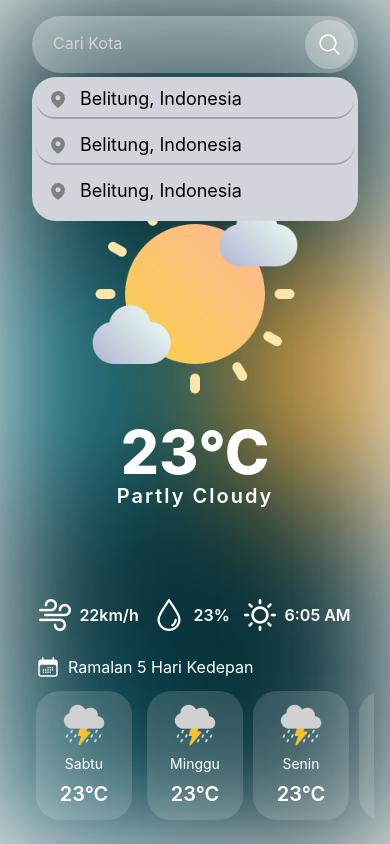
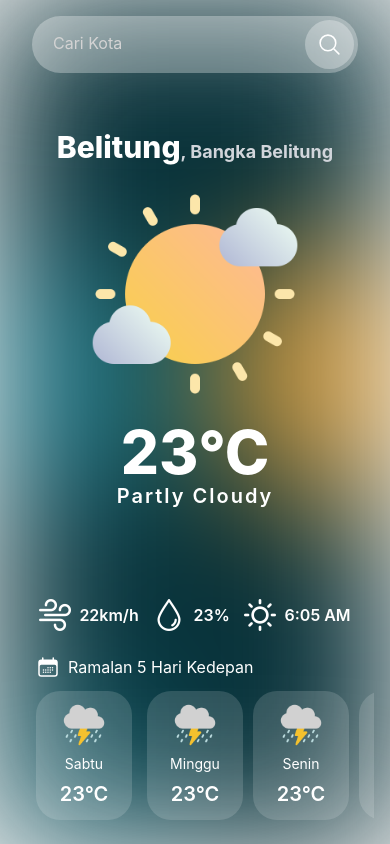
Before and after one commit to Attta-pangestu/CerahWeather-mobile-app, a React Native app: screen /Home in a window 390 px wide. Both pictures are taken after a click on the element 329 px from the left and 44 px from the top of the page. Built offline with nearby package versions, Linux system fonts and the light colour scheme.

Commit message:
create: search city functionalities

```diff
--- a/App.js
+++ b/App.js
@@ -5,6 +5,7 @@ import AppNavigation from "./navigation/AppNavigation";
 export default function App() {
   return <AppNavigation />;
 }
+
 
 const styles = StyleSheet.create({
   container: {
--- a/components/HomeScreens.jsx
+++ b/components/HomeScreens.jsx
@@ -9,18 +9,30 @@ import {
   TouchableOpacity,
   View,
 } from "react-native";
-import React, { useState } from "react";
+import React, { useCallback, useState } from "react";
 import { opacity } from "../utils/opacity";
 import * as Icons from "react-native-heroicons/outline";
 import * as IconsSolid from "react-native-heroicons/solid";
+import { debounce } from "lodash";
+import { fetchLocForecast, fetchSearchLocForecast } from "../api/weather";
 
 const HomeScreens = () => {
   const [showSearch, setShowSearch] = useState(false);
-  const [location, setLocation] = useState([1, 2, 3]);
+  const [location, setLocation] = useState([]);
 
   function handleLocSelection(loc) {
     console.log(loc);
   }
+
+  function handleSearch(text) {
+    if (text.length > 2) {
+      fetchSearchLocForecast({ city: text }).then((data) => {
+        setLocation(data);
+      });
+    }
+  }
+
+  const handleTextDebounce = useCallback(debounce(handleSearch, 1200), []);
 
   const daysOfWeek = [
     "Minggu",
@@ -67,6 +79,9 @@ const HomeScreens = () => {
           >
             {showSearch ? (
               <TextInput
+                onChangeText={(text) => {
+                  handleTextDebounce(text);
+                }}
                 placeholder="Cari Kota"
                 placeholderTextColor={"lightgray"}
                 className="pl-6 pb-1 h-10 flex-1 text-base text-white"
@@ -98,9 +113,8 @@ const HomeScreens = () => {
                       onPress={() => handleLocSelection(loc)}
                     >
                       <IconsSolid.MapPinIcon color={"gray"} size={20} />
-
                       <Text className="text-black text-lg">
-                        Belitung, Indonesia
+                        {loc.name}, {loc.region}
                       </Text>
                     </TouchableOpacity>
                   );
@@ -209,5 +223,3 @@ const HomeScreens = () => {
 };
 
 export default HomeScreens;
-
-const styles = StyleSheet.create({});
--- a/package.json
+++ b/package.json
@@ -15,6 +15,7 @@
     "axios": "^1.7.2",
     "expo": "~51.0.14",
     "expo-status-bar": "~1.12.1",
+    "lodash": "^4.17.21",
     "nativewind": "^2.0.11",
     "react": "18.2.0",
     "react-native": "0.74.2",
```
Also changed, not shown: 1 other file (tests, documents, lock files or other folders).
